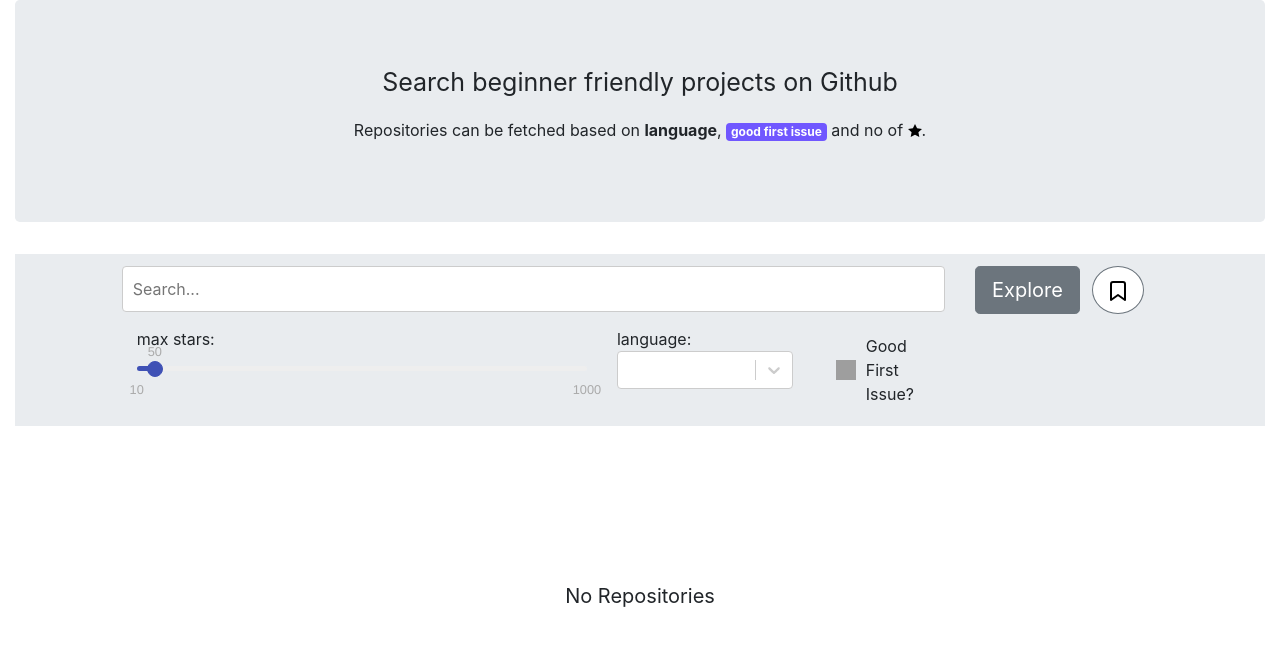
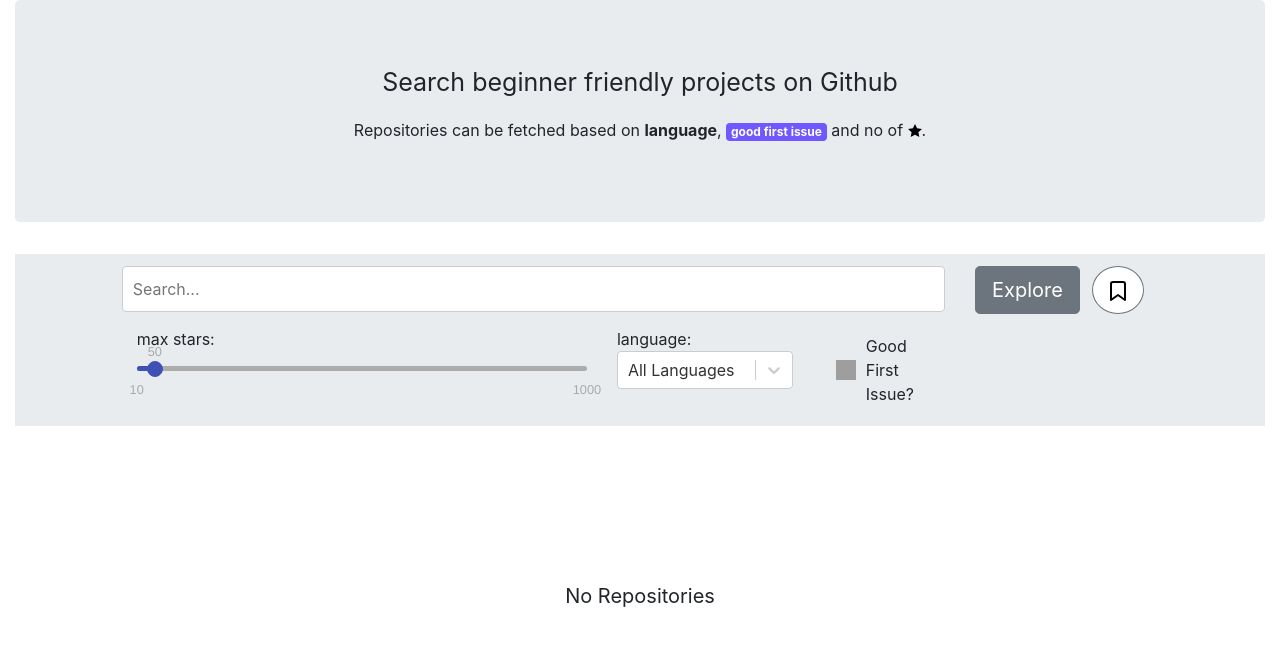
Before and after one commit to manishsaraan/git-first, a React (Create React App) app: page / in a window 1280 px wide. Shown: the top 646 px of the page. Built offline with nearby package versions, Linux system fonts and the light colour scheme; grey boxes are pictures that could not be loaded.

Commit message:
slider color and language dropdown default value added

```diff
--- a/src/App.css
+++ b/src/App.css
@@ -111,9 +111,13 @@ body {
   margin-top: 10px;
 }
 
-.explore-button {
+.input-range__track {
+  background: #acacac;
 }
 
+.input-range__track--active {
+  background: #3f51b5 !important;
+}
 .selector-container {
   background-color: #e9ecef;
   padding: 12px 0;
--- a/src/assets/lang.json
+++ b/src/assets/lang.json
@@ -1,8 +1,4 @@
 [
-  {
-    "label": "All Languages",
-    "value": ""
-  },
   {
     "label": "ABAP",
     "value": "ABAP"
--- a/src/components/Controls/Controls.js
+++ b/src/components/Controls/Controls.js
@@ -7,7 +7,10 @@ import bookmark from '../../assets/bookmark.svg';
 import bookmarked from '../../assets/bookmarked.svg';
 
 const Controls = props => {
-  const [selectedLanguage, updateSelectedLanguage] = useState({ value: "" });
+  const [selectedLanguage, updateSelectedLanguage] = useState({
+    "label": "All Languages",
+    "value": ""
+  });
   const [stars, updateStars] = useState(50);
   const [searchText, updateSearchText] = useState("");
   const [isFirstIssue, updateIsFirstIssue] = useState(false);
```
